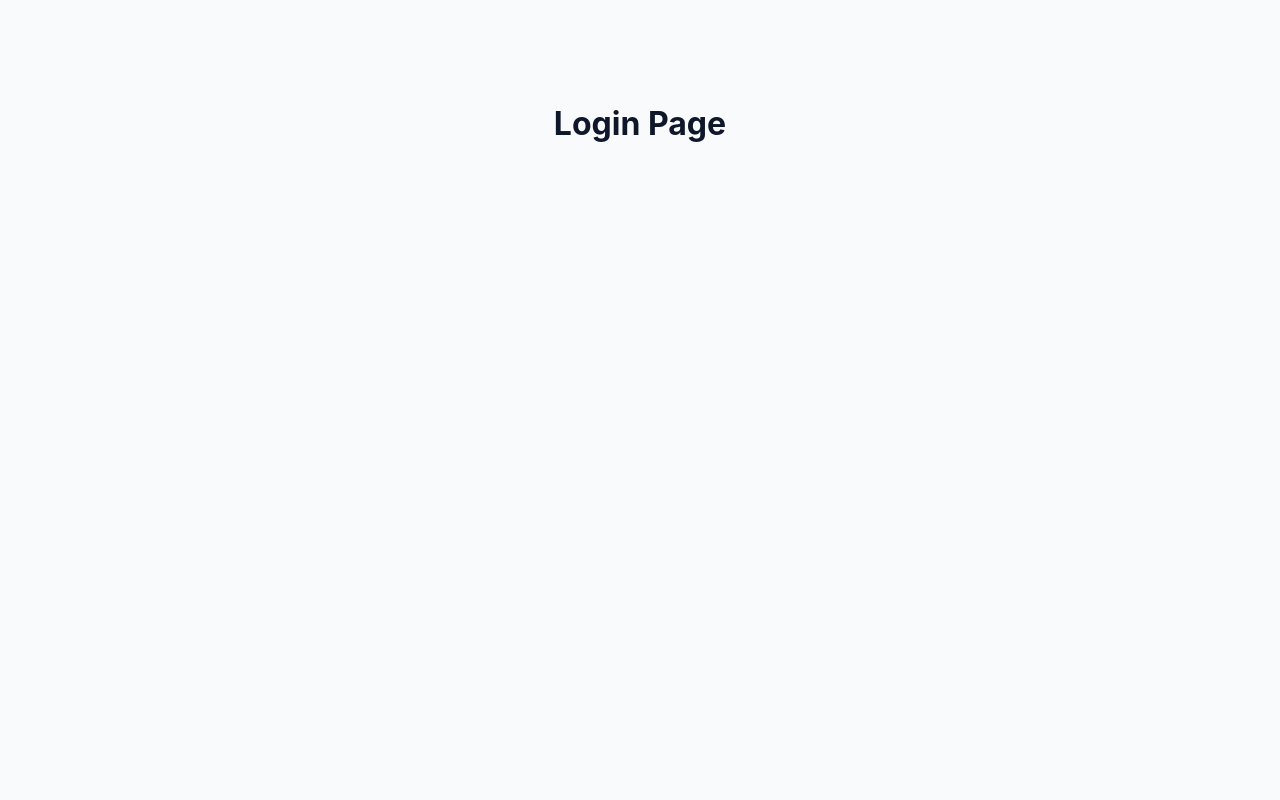
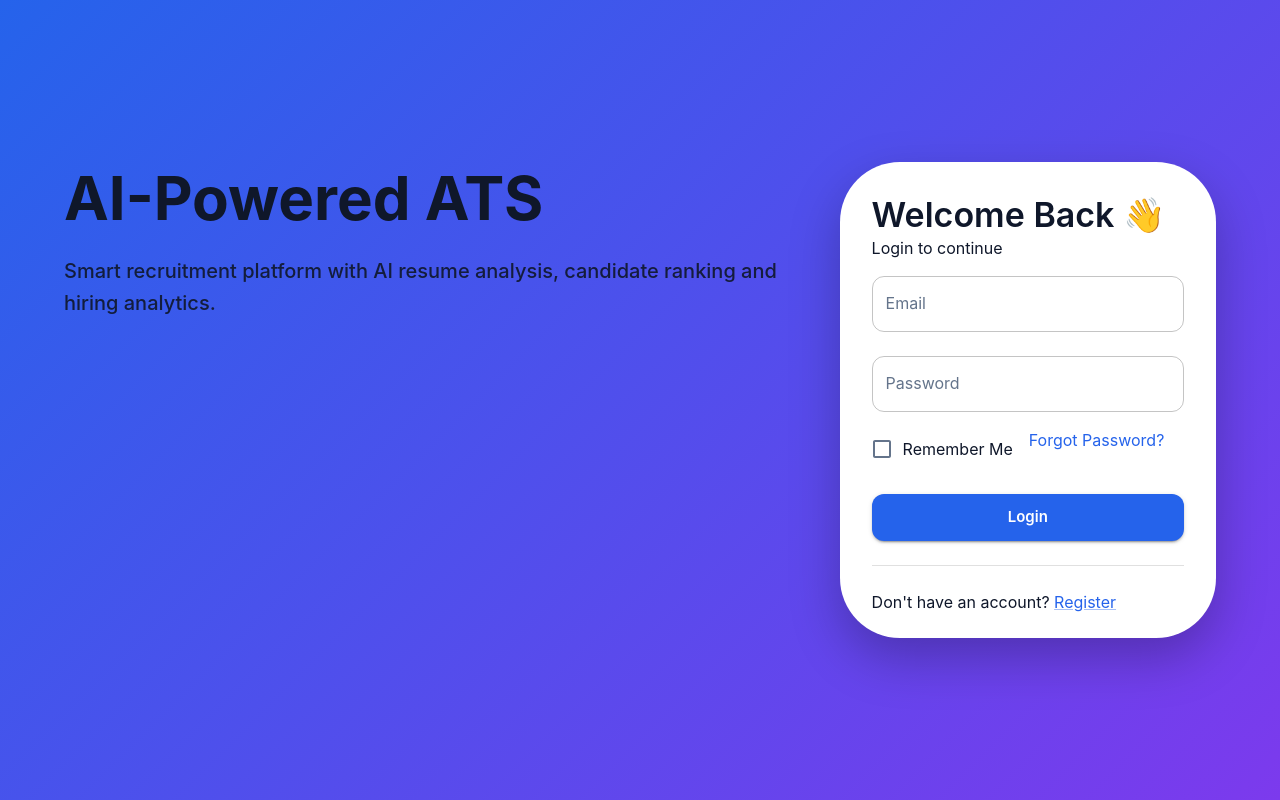
Before and after one commit to ganeshkumar12-hub/AI-Powered-Applicant-Tracking-System, a React (Vite) app in the folder client/: page /login in a window 1280 px wide. Built offline with nearby package versions, Linux system fonts and the light colour scheme.

Commit message:
Completed frontend login integration with JWT authentication

```diff
--- a/client/src/pages/Auth/LoginPage.jsx
+++ b/client/src/pages/Auth/LoginPage.jsx
@@ -1,13 +1,237 @@
+import { useState } from "react";
+import {
+  Box,
+  Button,
+  Card,
+  CardContent,
+  Checkbox,
+  Container,
+  Divider,
+  FormControlLabel,
+  IconButton,
+  InputAdornment,
+  Link,
+  Stack,
+  TextField,
+  Typography,
+} from "@mui/material";
+
+import { Link as RouterLink, useNavigate } from "react-router-dom";
+
+import EmailIcon from "@mui/icons-material/Email";
+import LockIcon from "@mui/icons-material/Lock";
+import Visibility from "@mui/icons-material/Visibility";
+import VisibilityOff from "@mui/icons-material/VisibilityOff";
+
+import API from "../../services/authService";
+
 function LoginPage() {
+  const navigate = useNavigate();
+
+  const [showPassword, setShowPassword] = useState(false);
+
+  const [loading, setLoading] = useState(false);
+
+  const [formData, setFormData] = useState({
+    email: "",
+    password: "",
+  });
+
+  const handleChange = (e) => {
+    setFormData({
+      ...formData,
+      [e.target.name]: e.target.value,
+    });
+  };
+
+  const handleLogin = async () => {
+    try {
+      setLoading(true);
+
+      const res = await API.post("/login", formData);
+
+      localStorage.setItem("token", res.data.token);
+
+      localStorage.setItem(
+        "user",
+        JSON.stringify(res.data.user)
+      );
+
+      alert("Login Successful!");
+
+      if (res.data.user.role === "Recruiter") {
+        navigate("/recruiter");
+      } else {
+        navigate("/applicant");
+      }
+    } catch (err) {
+      alert(err.response?.data?.message || "Login Failed");
+    } finally {
+      setLoading(false);
+    }
+  };
+
   return (
-    <h1
-      style={{
-        textAlign: "center",
-        marginTop: "100px",
+    <Box
+      sx={{
+        minHeight: "100vh",
+        background:
+          "linear-gradient(135deg,#2563EB,#7C3AED)",
+        display: "flex",
+        alignItems: "center",
       }}
     >
-      Login Page
-    </h1>
+      <Container maxWidth="lg">
+        <Stack
+          direction={{ xs: "column", md: "row" }}
+          spacing={6}
+          alignItems="center"
+          justifyContent="center"
+        >
+          {/* Left Side */}
+          <Box flex={1}>
+            <Typography
+              variant="h2"
+              fontWeight={700}
+              color="white"
+              gutterBottom
+            >
+              AI-Powered ATS
+            </Typography>
+
+            <Typography
+              variant="h6"
+              color="white"
+              sx={{ opacity: 0.9 }}
+            >
+              Smart recruitment platform with AI resume analysis,
+              candidate ranking and hiring analytics.
+            </Typography>
+          </Box>
+
+          {/* Right Side */}
+          <Card
+            sx={{
+              width: { xs: "100%", md: 450 },
+              borderRadius: 5,
+              boxShadow: "0 20px 50px rgba(0,0,0,.25)",
+            }}
+          >
+            <CardContent sx={{ p: 4 }}>
+              <Typography
+                variant="h4"
+                fontWeight={700}
+                textAlign="center"
+              >
+                Welcome Back 👋
+              </Typography>
+
+              <Typography
+                color="text.secondary"
+                textAlign="center"
+                mb={4}
+              >
+                Login to continue
+              </Typography>
+
+              {/* Email */}
+              <TextField
+                fullWidth
+                name="email"
+                value={formData.email}
+                onChange={handleChange}
+                label="Email"
+                margin="normal"
+                InputProps={{
+                  startAdornment: (
+                    <InputAdornment position="start">
+                      <EmailIcon />
+                    </InputAdornment>
+                  ),
+                }}
+              />
+
+              {/* Password */}
+              <TextField
+                fullWidth
+                name="password"
+                value={formData.password}
+                onChange={handleChange}
+                margin="normal"
+                label="Password"
+                type={showPassword ? "text" : "password"}
+                InputProps={{
+                  startAdornment: (
+                    <InputAdornment position="start">
+                      <LockIcon />
+                    </InputAdornment>
+                  ),
+                  endAdornment: (
+                    <InputAdornment position="end">
+                      <IconButton
+                        onClick={() =>
+                          setShowPassword(!showPassword)
+                        }
+                      >
+                        {showPassword ? (
+                          <VisibilityOff />
+                        ) : (
+                          <Visibility />
+                        )}
+                      </IconButton>
+                    </InputAdornment>
+                  ),
+                }}
+              />
+
+              {/* Remember Me */}
+              <Stack
+                direction="row"
+                justifyContent="space-between"
+                alignItems="center"
+                sx={{ mt: 1 }}
+              >
+                <FormControlLabel
+                  control={<Checkbox />}
+                  label="Remember Me"
+                />
+
+                <Link
+                  href="#"
+                  underline="hover"
+                >
+                  Forgot Password?
+                </Link>
+              </Stack>
+
+              {/* Login Button */}
+              <Button
+                fullWidth
+                variant="contained"
+                size="large"
+                sx={{ mt: 3 }}
+                onClick={handleLogin}
+                disabled={loading}
+              >
+                {loading ? "Logging in..." : "Login"}
+              </Button>
+
+              <Divider sx={{ my: 3 }} />
+
+              <Typography textAlign="center">
+                Don't have an account?{" "}
+                <Link
+                  component={RouterLink}
+                  to="/register"
+                >
+                  Register
+                </Link>
+              </Typography>
+            </CardContent>
+          </Card>
+        </Stack>
+      </Container>
+    </Box>
   );
 }
 
--- /dev/null
+++ b/client/src/services/authService.js
@@ -0,0 +1,7 @@
+import axios from "axios";
+
+const API = axios.create({
+  baseURL: "http://localhost:5000/api/auth",
+});
+
+export default API;
```
Also changed, not shown: client/src/context/AuthContext.jsx (added), client/src/layouts/AuthLayout.jsx (added).
